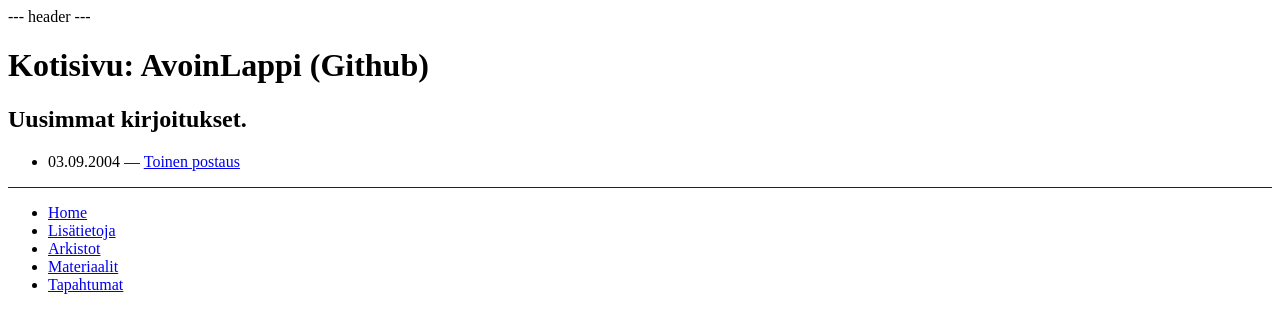
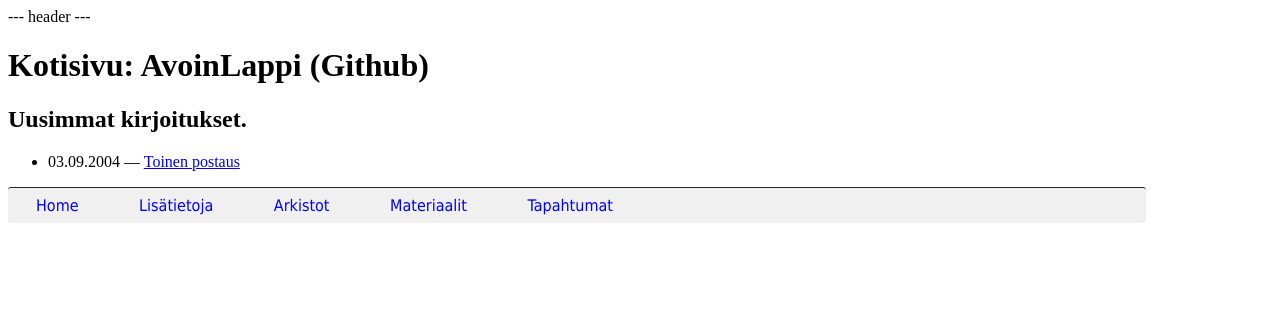
Before and after one commit to AvoinLappi/avoinlappi.github.io, a Jekyll site: the page built from index.html, in a window 1280 px wide. Shown: the top 333 px of the page. Built offline with Jekyll 4.4.1, drawn with Linux system fonts in a browser that asks for light colours.

Commit message:
Added CSS3-based horizonatl naviagtion to footer

```diff
--- a/css/style.css
+++ b/css/style.css
@@ -8,4 +8,37 @@
 
 .footer {
     border-top: 1px solid #222;
+
+/*    width: 550px; */
+    width: 90%;
+    height: 35px;
+    font-size: 16px;
+    font-family: Tahoma, Geneva, sans-serif;
+/*    font-weight: bold; */
+    text-align: left;
+/*    text-shadow: 3px 2px 3px #333333; */
+    background-color: #f0f0f0;
+    border-radius: 3px;
 }
+
+.footer ul {
+    height: auto;
+    padding: 8px 0px;
+    margin: 0px;
+}
+
+.footer li {
+    display: inline;
+    padding: 20px;
+}
+
+.footer a {
+    text-decoration: none;
+    color: #00F;
+    padding: 8px 8px 8px 8px;
+}
+
+.footer a:hover {
+    color: #f11;
+    background-color: #FFF;
+}
```
